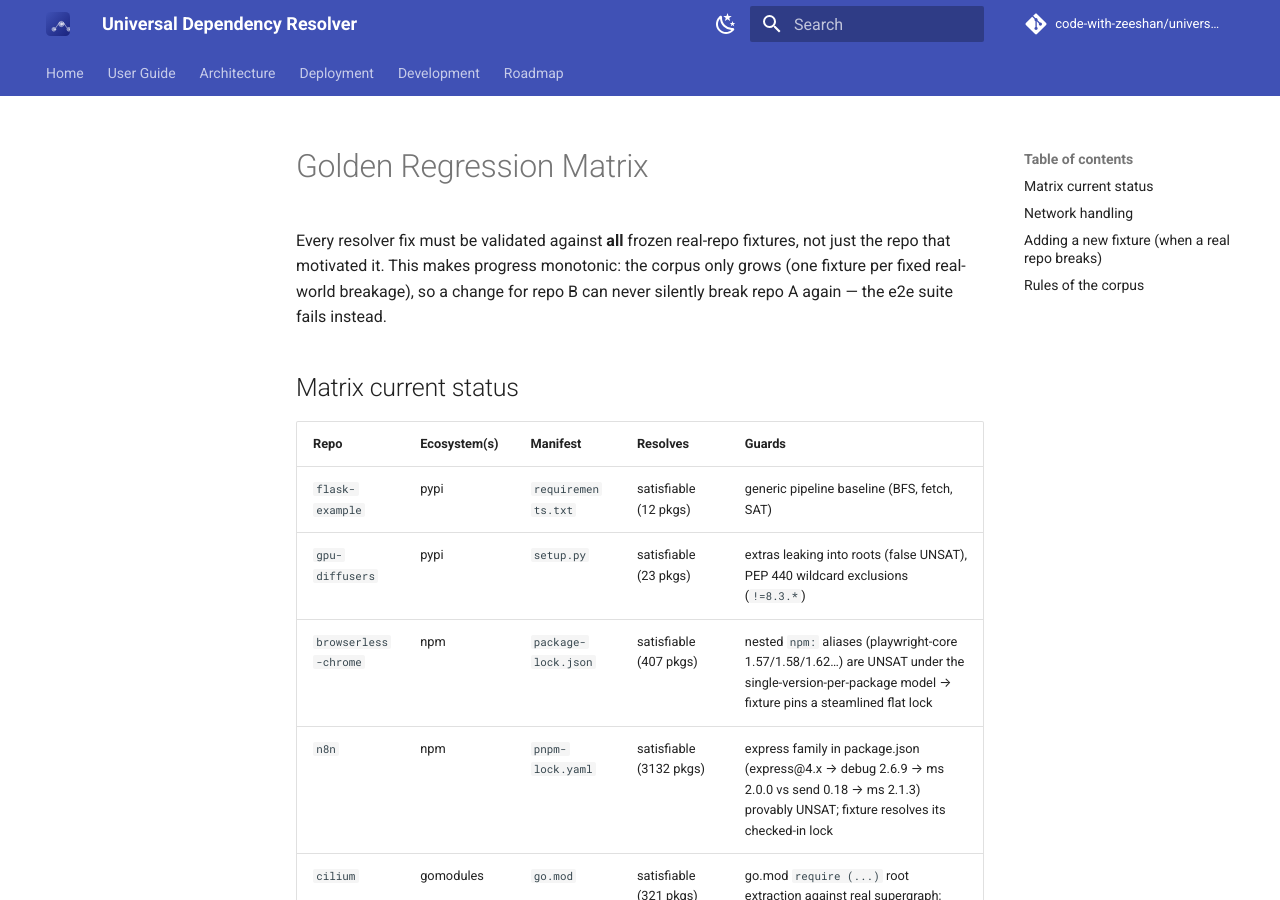
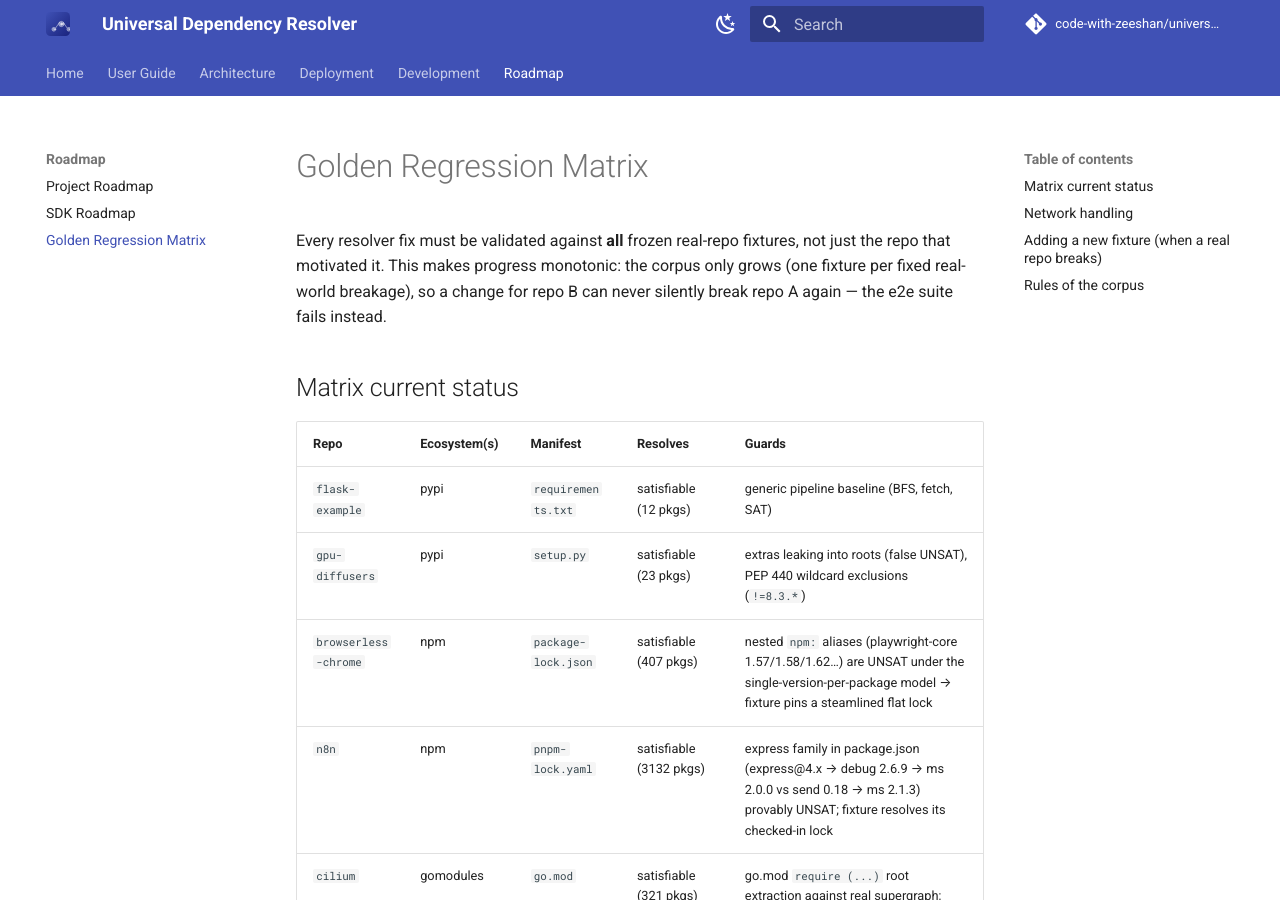
Before and after one commit to code-with-zeeshan/universal-dependency-resolver, an MkDocs documentation site: the page built from docs/GOLDEN_MATRIX.md, in a window 1280 px wide and 900 px high. Built offline with MkDocs 1.6.1 and Material for MkDocs 9.7.7, drawn with Linux system fonts in a browser that asks for light colours; comment, search, counter and statistics services are not loaded.

Commit message:
docs: add Golden Regression Matrix to mkdocs nav
GOLDEN_MATRIX.md existed in docs/ but was not listed in mkdocs.yml nav, so
it was never published to the GitHub Pages site.

```diff
--- a/mkdocs.yml
+++ b/mkdocs.yml
@@ -103,5 +103,6 @@ nav:
   - Roadmap:
     - Project Roadmap: ROADMAP.md
     - SDK Roadmap: SDK_ROADMAP.md
+    - Golden Regression Matrix: GOLDEN_MATRIX.md
 
 copyright: Copyright &copy; 2026 Mohammad Zeeshan
```
